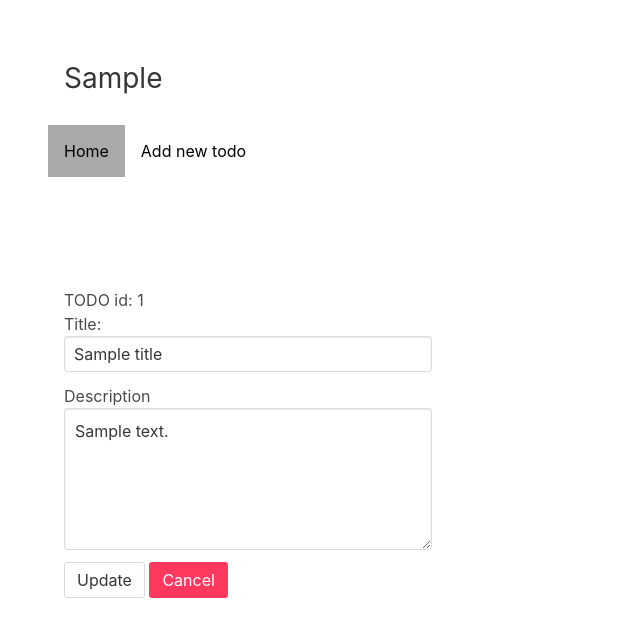
After one commit to hspsh/pythonhacking-pyramid, a Python web app: template pyramid_hs/templates/to_do/edit.jinja2 in a window 1280 px wide. The commit adds this page. Shown: the top 637 px of the page, without its empty margins (0-640 px from the left). Run offline with Jinja, Linux system fonts and the light colour scheme; the template is opened without the code that fills it: most values are stand-ins (such as "Sample title", 1, 10 or a date in 2020).

Commit message:
Add endpoint for edit todo. Add template for edit todo. Update detail template.

```diff
--- a/pyramid_hs/routes.py
+++ b/pyramid_hs/routes.py
@@ -3,3 +3,4 @@ def includeme(config):
     config.add_route('index', '/')
     config.add_route('add_todo', '/add'),
     config.add_route('display_todo', '/{pk:\d+}'),
+    config.add_route('edit_todo', '/{pk:\d+}/'),
--- a/pyramid_hs/templates/to_do/display.jinja2
+++ b/pyramid_hs/templates/to_do/display.jinja2
@@ -42,7 +42,7 @@
   </div>
   <footer class="card-footer">
     <a href="#" class="card-footer-item">Save</a>
-    <a href="#" class="card-footer-item">Edit</a>
+    <a href="/{{ id }}/" class="card-footer-item">Edit</a>
     <a href="#" class="card-footer-item">Delete</a>
   </footer>
     </div>
--- /dev/null
+++ b/pyramid_hs/templates/to_do/edit.jinja2
@@ -0,0 +1,47 @@
+{% extends "../base.jinja2" %}
+
+{% block header %}
+    <div class="content">
+        <h2>{{ site_header }}</h2>
+    </div>
+{% endblock %}
+
+{% block menu %}
+    <nav class="navbar" role="navigation" aria-label="main navigation">
+        <div class="navbar-brand">
+            <a class="navbar-item menu_button selected" href="/">Home</a>
+            <a class="navbar-item menu_button" href="/add">Add new todo</a>
+        </div>
+    </nav>
+{% endblock %}
+
+{% block content %}
+    <div class="columns">
+        <div class="column is-4">
+            <form method="post">
+                <label>TODO id: {{ id }}</label>
+                <div class="field">
+                    <label for="title">Title:</label>
+                    <div class="control">
+                        <input type="text" class="input
+                                {% if title_error %}is-danger{% endif %}"
+                               id="title" name="title" maxlength="200" placeholder="Title"
+                               {% if title %}value="{{ title }}"{% endif %} required>
+                    </div>
+                    {% if title_error %}
+                        <p class="help is-danger">{{ message }}</p>
+                    {% endif %}
+                </div>
+                <div class="field">
+                    <label for="desc">Description</label>
+                    <div class="control">
+                        <textarea class="textarea" rows="5" id="desc" name="desc" placeholder="Description">{% if description %}{{ description }}{% endif %}</textarea>
+                    </div>
+                </div>
+                <button class="button" type="submit">Update</button>
+                <a href="/{{ id }}" class="button is-danger">Cancel</a>
+            </form>
+        </div>
+        <div class="column is-6"></div>
+    </div>
+{% endblock %}
```
Also changed, not shown: pyramid_hs/views/default.py (+5 -2 lines).
